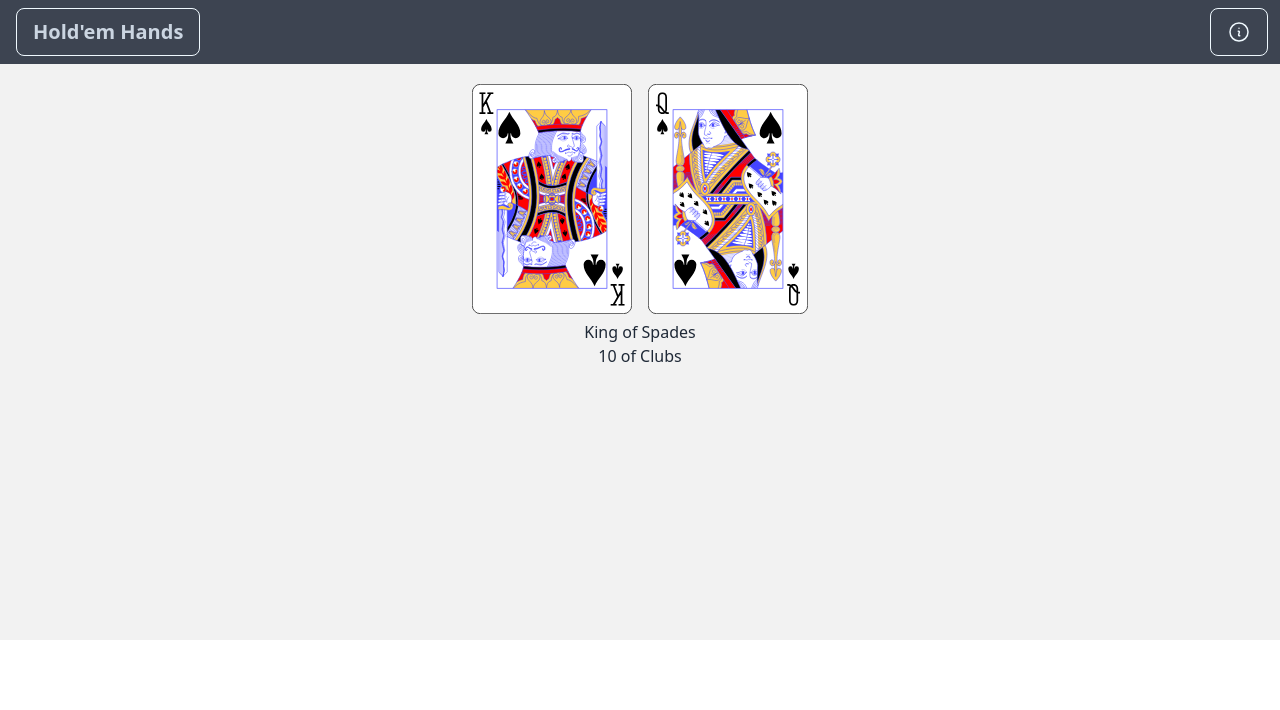
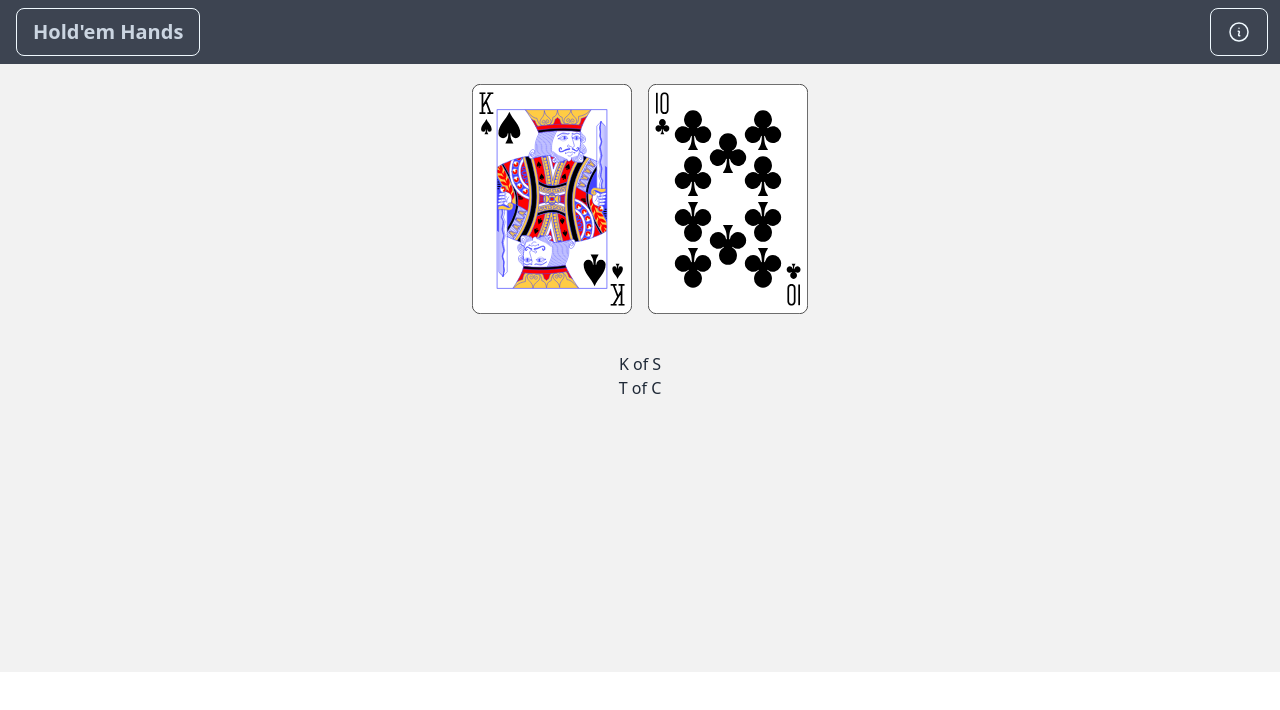
Before and after one commit to SeanPlusPlus/holdem-hands, a Next.js app: page / in a window 1280 px wide. Shown: the top 710 px of the page. Built offline with nearby package versions, Linux system fonts and the light colour scheme.

Commit message:
main: card / suit

```diff
--- a/components/home.js
+++ b/components/home.js
@@ -25,25 +25,23 @@ const Home = () => {
       <div className="hero bg-base-200">
         <div className="hero-content text-center mb-64 mt-1 ml-0 mr-0 pr-0 pl-0">
           <div className="max-w-md">
-            <div className="flex">
+            <div className="flex mb-8">
               <div className="mr-2">
                 <Image
-                  src="/cards/KS.svg"
-                  alt="ks"
+                  src={`/cards/${display[0].card}${display[0].suit}.svg`}
+                  alt={display[0].card + display[0].suit}
                   width={160}
                   height={230}
                 />
               </div>
               <div className="ml-2">
                 <Image
-                  src="/cards/QS.svg"
-                  alt="qs"
+                  src={`/cards/${display[1].card}${display[1].suit}.svg`}
+                  alt={display[1].card + display[1].suit}
                   width={160}
                   height={230}
                 />
-
               </div>
-
             </div>
             {display[0].card} of {display[0].suit}
             <br />
--- a/utils/deck.js
+++ b/utils/deck.js
@@ -1,34 +1,38 @@
 const getFaceCard = (num) => {
+  if (num === 10) {
+    return 'T'
+  }
+
   if (num === 11) {
-    return 'Jack'
+    return 'J'
   }
 
   if (num === 12) {
-    return 'Queen'
+    return 'Q'
   }
 
   if (num === 13) {
-    return 'King'
+    return 'K'
   }
 
   if (num === 14) {
-    return 'Ace'
+    return 'A'
   }
 }
 
 export const deck = () => {
   const cards = []
   const suits = [
-    'Hearts',
-    'Spades',
-    'Diamonds',
-    'Clubs',
+    'H',
+    'S',
+    'D',
+    'C',
   ]
   const uniq = 13
   suits.forEach((suit) => {
     for (var i = 0; i < uniq; i++) {
       const num = i + 2
-      const card = (num > 10) ? getFaceCard(num) : num
+      const card = (num > 9) ? getFaceCard(num) : num
       cards.push({
         card,
         suit,
```
